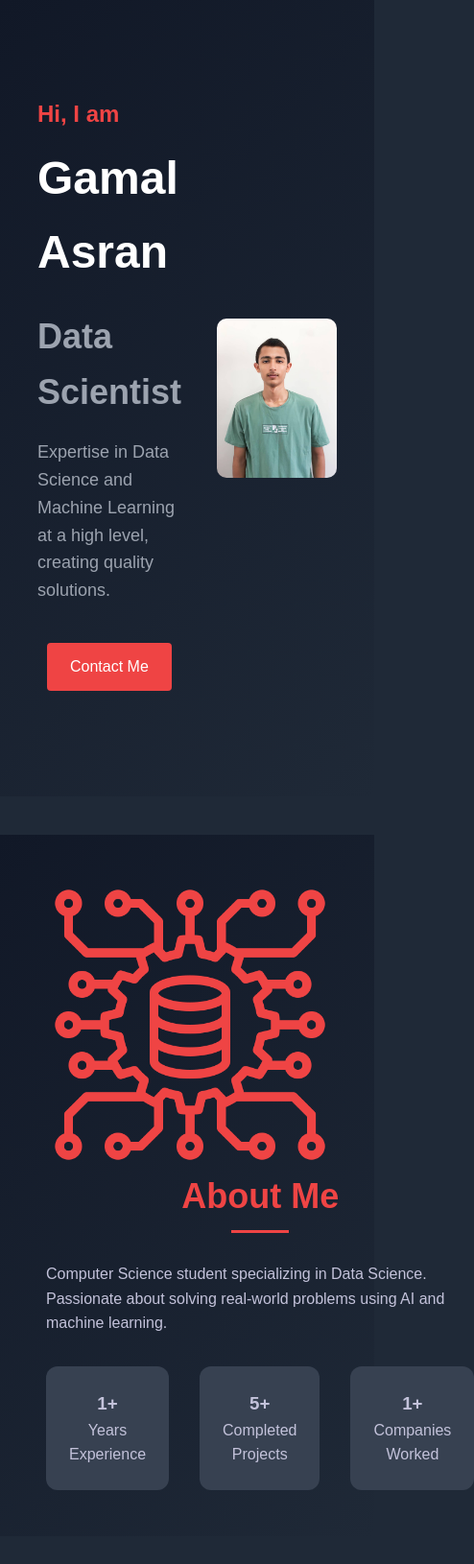
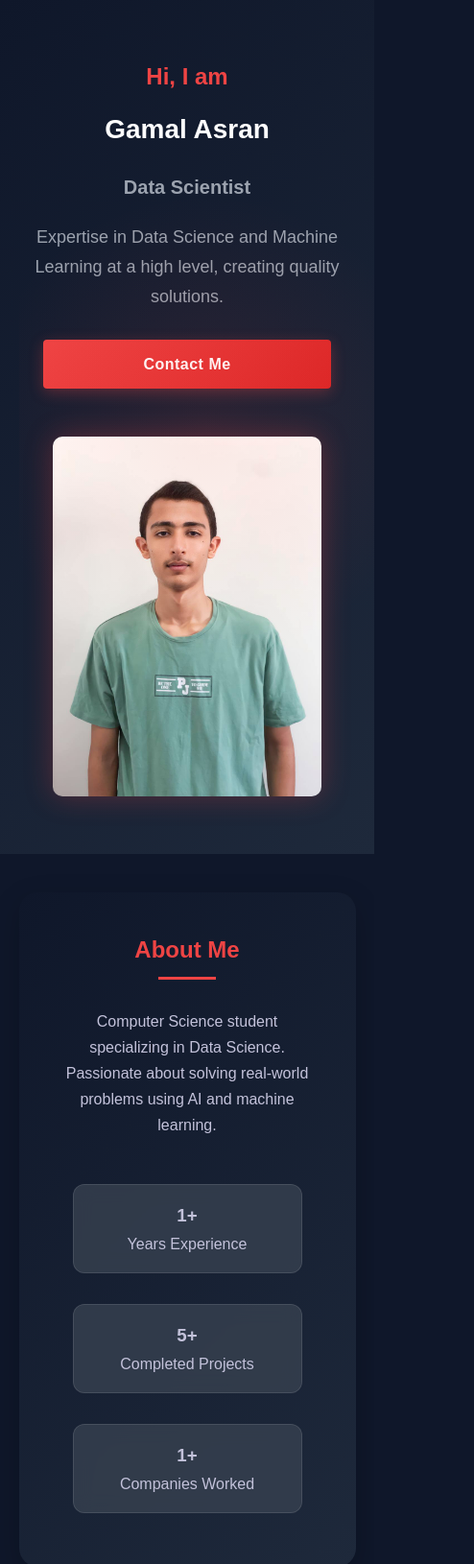
Before and after one commit to GamalAsraan/Portfolio, a plain HTML site: page portfolio.html in a window 390 px wide. Shown: the top 1630 px of the page at 96% size, 494 px wide, since content can reach past the window. Drawn offline with Linux system fonts and the light colour scheme.

Commit message:
Improve responsive design and hide about section image on mobile

```diff
--- a/portfolio.html
+++ b/portfolio.html
@@ -7,23 +7,22 @@
     <style>
         /* Entire scrollbar */
 ::-webkit-scrollbar {
-  width: 12px; /* Set scrollbar width */
+  width: 8px; /* Slimmer scrollbar */
 }
 
 /* Track (the area background of the scrollbar) */
 ::-webkit-scrollbar-track {
-  background: #374151; /* Light grey background */
-  border-radius: 6px;
+  background: #1f2937;
 }
 
 /* Scrollbar thumb (the draggable part) */
 ::-webkit-scrollbar-thumb {
-  background: #ef4444; /* Darker color for thumb */
-  border-radius: 6px;
+  background: #ef4444;
+  border-radius: 20px;
 }
 
 ::-webkit-scrollbar-thumb:hover {
-  background: #374151; /* Darker on hover */
+  background: #dc2626;
 }
 
         * {
@@ -31,20 +30,24 @@
             padding: 0;
             box-sizing: border-box;
             font-family: 'Arial', sans-serif;
+            transition: all 0.3s ease;
         }
 
         body {
-            background-color: #1f2937;
-            color: white;
-            line-height: 1.6;
+            background-color: #0f172a; /* Darker, more modern background */
+            color: #e2e8f0;
+            line-height: 1.7;
         }
 
         .header {
             padding: 20px 10%;
             text-align: center;
             margin-bottom: 40px;
-            background-color: #111827;
-            box-shadow: 0 4px 6px rgba(0, 0, 0, 0.1);
+            background-color: rgba(17, 24, 39, 0.95);
+            backdrop-filter: blur(10px);
+            position: sticky;
+            top: 0;
+            z-index: 1000;
         }
 
         .header h1 {
@@ -61,9 +64,21 @@
             align-items: center;
             justify-content: space-between;
             padding: 100px 10%;
-            background: linear-gradient(135deg, #111827, #1f2937);
+            background: linear-gradient(135deg, #0f172a, #1e293b);
             margin-bottom: 40px;
             color: white;
+            min-height: 90vh;
+            position: relative;
+            overflow: hidden;
+        }
+
+        .hero::before {
+            content: '';
+            position: absolute;
+            width: 100%;
+            height: 100%;
+            background: radial-gradient(circle at 50% 50%, rgba(239, 68, 68, 0.1) 0%, transparent 50%);
+            pointer-events: none;
         }
 
         .hero-content {
@@ -98,7 +113,8 @@
         }
 
         .btn {
-            background-color: #ef4444;
+            background: linear-gradient(135deg, #ef4444, #dc2626);
+            box-shadow: 0 4px 15px rgba(239, 68, 68, 0.3);
             color: white;
             padding: 12px 24px;
             border: none;
@@ -107,18 +123,26 @@
             text-decoration: none;
             display: inline-block;
             margin: 10px;
-            transition: background-color 0.3s ease, transform 0.3s ease;
+            font-weight: 600;
+            letter-spacing: 0.5px;
         }
 
         .btn:hover {
-            background-color: #dc2626;
-            transform: translateY(-2px);
+            background: linear-gradient(135deg, #dc2626, #b91c1c);
+            transform: translateY(-3px);
+            box-shadow: 0 6px 20px rgba(239, 68, 68, 0.4);
         }
 
         .hero img {
             max-width: 40%;
             border-radius: 10px;
             animation: fadeIn 2s ease-in-out;
+            box-shadow: 0 0 30px rgba(239, 68, 68, 0.3);
+            transition: transform 0.5s ease;
+        }
+
+        .hero img:hover {
+            transform: scale(1.02);
         }
 
         .section {
@@ -151,7 +175,10 @@
         }
 
         .skill-card {
-            background-color: #374151;
+            background: rgba(55, 65, 81, 0.8);
+            backdrop-filter: blur(10px);
+            border: 1px solid rgba(255, 255, 255, 0.1);
+            box-shadow: 0 4px 6px rgba(0, 0, 0, 0.1);
             padding: 30px;
             border-radius: 8px;
             transition: transform 0.3s ease, box-shadow 0.3s ease;
@@ -178,7 +205,10 @@
         }
 
         .experience-card, .project-card {
-            background-color: #374151;
+            background: rgba(55, 65, 81, 0.8);
+            backdrop-filter: blur(10px);
+            border: 1px solid rgba(255, 255, 255, 0.1);
+            box-shadow: 0 4px 6px rgba(0, 0, 0, 0.1);
             padding: 30px;
             border-radius: 8px;
             margin-bottom: 30px;
@@ -263,19 +293,35 @@
         .social-links a {
             color: white;
             text-decoration: none;
-            transition: color 0.3s ease;
+            position: relative;
+            padding: 10px 20px;
+            transition: all 0.3s ease;
         }
 
-        .social-links a:hover {
-            color: #ef4444;
+        .social-links a::after {
+            content: '';
+            position: absolute;
+            width: 0;
+            height: 2px;
+            bottom: 0;
+            left: 50%;
+            background-color: #ef4444;
+            transition: all 0.3s ease;
+        }
+
+        .social-links a:hover::after {
+            width: 100%;
+            left: 0;
         }
 
         @keyframes fadeIn {
             from {
                 opacity: 0;
+                transform: translateY(20px);
             }
             to {
                 opacity: 1;
+                transform: translateY(0);
             }
         }
 
@@ -287,12 +333,14 @@
 
         .about-section {
             display: flex;
-
             flex-wrap: wrap;
             align-items: center;
             justify-content: space-between;
-            background: linear-gradient(135deg, #111827, #1f2937);
+            background: linear-gradient(135deg, #0f172a, #1e293b);
             padding: 3rem;
+            border-radius: 20px;
+            margin: 2rem 10%;
+            box-shadow: 0 10px 30px rgba(0, 0, 0, 0.2);
         }
 
         .about-section img {
@@ -314,10 +362,150 @@
 
         .stat {
             text-align: center;
-            background-color: #374151;
+            background: rgba(55, 65, 81, 0.8);
+            backdrop-filter: blur(10px);
+            border: 1px solid rgba(255, 255, 255, 0.1);
             padding: 1.5rem;
             border-radius: 12px;
             color: #c3c2da;
+            transition: transform 0.3s ease, box-shadow 0.3s ease;
+        }
+
+        .stat:hover {
+            transform: translateY(-5px);
+            box-shadow: 0 10px 20px rgba(0, 0, 0, 0.2);
+        }
+
+        /* Base responsive settings */
+        @media (max-width: 768px) {
+            .hero {
+                padding: 60px 5%;
+                text-align: center;
+            }
+
+            .hero-content {
+                max-width: 100%;
+                margin-bottom: 40px;
+            }
+
+            .hero img {
+                max-width: 80%;
+                margin: 0 auto;
+            }
+
+            .hero h2 {
+                font-size: 36px;
+            }
+
+            .hero h3 {
+                font-size: 24px;
+            }
+
+            .section {
+                padding: 30px 5%;
+            }
+
+            .about-section {
+                margin: 1rem 5%;
+                padding: 2rem;
+                text-align: center;
+            }
+
+            .about-section img {
+                display: none; /* Hide the image on mobile */
+            }
+
+            .about-section div {
+                flex: 1;
+                text-align: center;
+                padding: 1rem;
+            }
+
+            .stats {
+                flex-direction: column;
+                gap: 1rem;
+            }
+
+            .skill-grid {
+                grid-template-columns: 1fr;
+                gap: 20px;
+            }
+
+            .experience-card, .project-card {
+                padding: 20px;
+            }
+
+            .social-links {
+                flex-direction: column;
+                gap: 10px;
+            }
+
+            .social-links a {
+                display: block;
+                padding: 15px;
+                background: rgba(55, 65, 81, 0.8);
+                border-radius: 8px;
+                margin: 5px 0;
+            }
+
+            .btn {
+                display: block;
+                width: 100%;
+                max-width: 300px;
+                margin: 10px auto;
+            }
+        }
+
+        /* Additional responsive adjustments for very small screens */
+        @media (max-width: 480px) {
+            .hero h2 {
+                font-size: 28px;
+            }
+
+            .hero h3 {
+                font-size: 20px;
+            }
+
+            .section h2 {
+                font-size: 24px;
+            }
+
+            .skill-card h3 {
+                font-size: 20px;
+            }
+
+            .experience-card h3 {
+                font-size: 20px;
+            }
+
+            .about-section {
+                padding: 1.5rem;
+            }
+        }
+
+        /* Update existing container class */
+        .container {
+            max-width: 1200px;
+            margin: 0 auto;
+            padding: 2rem;
+            width: 100%;
+            box-sizing: border-box;
+        }
+
+        /* Update about-section */
+        .about-section {
+            display: flex;
+            flex-wrap: wrap;
+            align-items: center;
+            justify-content: center;
+        }
+
+        /* Update stats container */
+        .stats {
+            display: flex;
+            flex-wrap: wrap;
+            justify-content: center;
+            gap: 2rem;
         }
     </style>
 </head>
```
